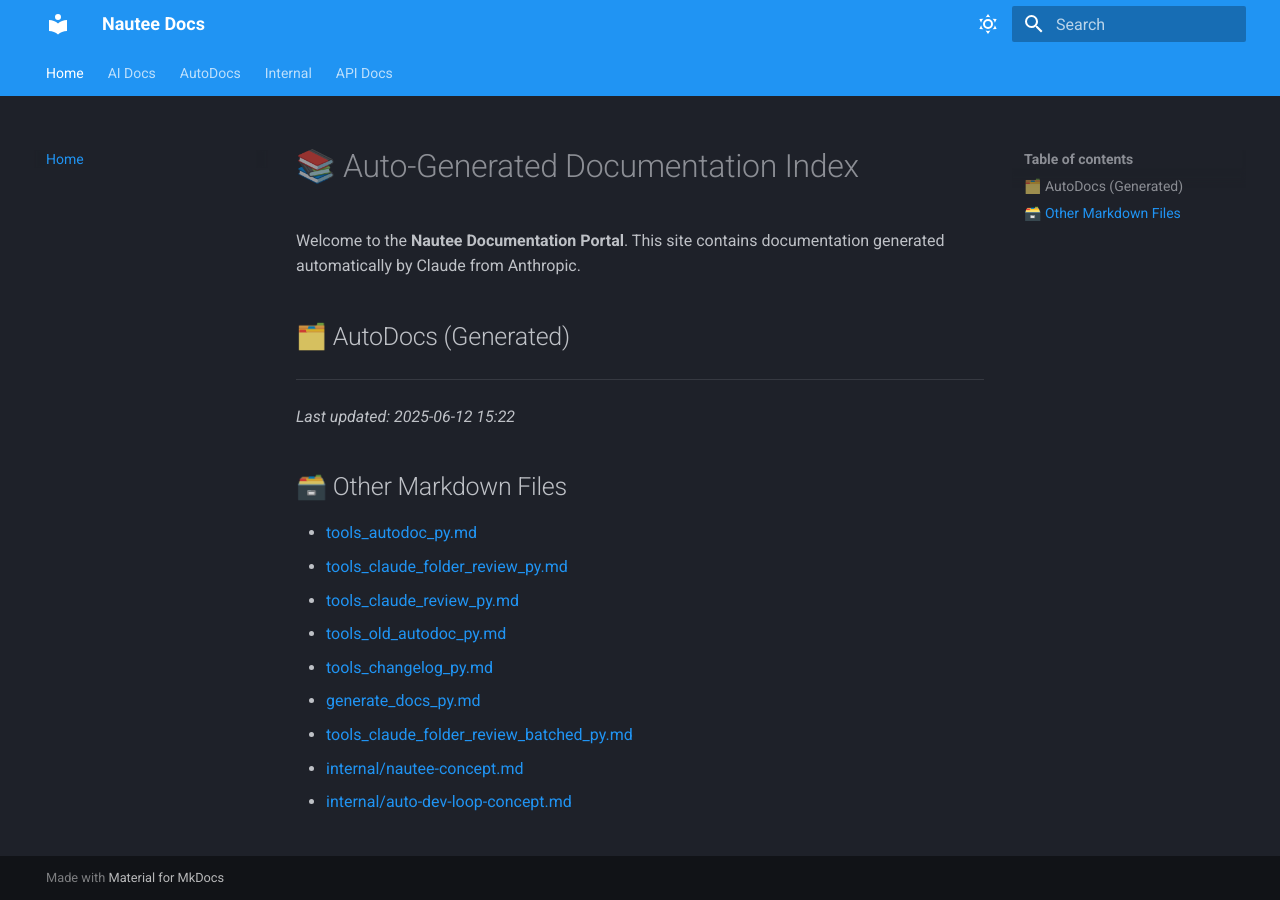
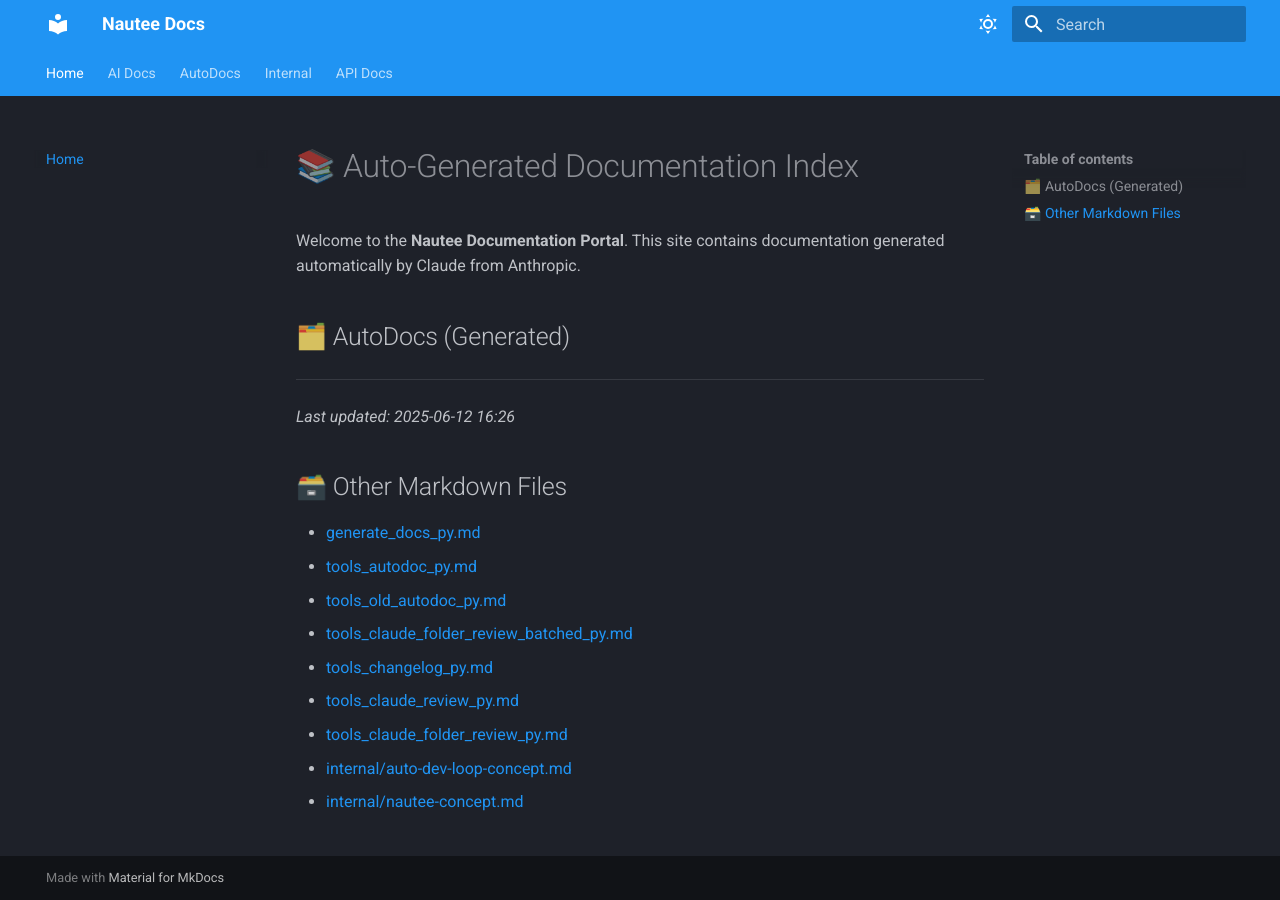
Before and after one commit to 48Nauts-Operator/nautee, an MkDocs documentation site: the page built from docs/index.md, in a window 1280 px wide. Built offline with MkDocs 1.6.1 and Material for MkDocs 9.7.7, drawn with Linux system fonts in a browser that asks for light colours.

```diff
--- a/docs/index.md
+++ b/docs/index.md
@@ -7,16 +7,16 @@ Welcome to the **Nautee Documentation Portal**. This site contains documentation
 
 ---
 
-_Last updated: 2025-06-12 15:22_
+_Last updated: 2025-06-12 16:26_
 
 ## 🗃️ Other Markdown Files
 
+- [generate_docs_py.md](generate_docs_py.md)
 - [tools_autodoc_py.md](tools_autodoc_py.md)
+- [tools_old_autodoc_py.md](tools_old_autodoc_py.md)
+- [tools_claude_folder_review_batched_py.md](tools_claude_folder_review_batched_py.md)
+- [tools_changelog_py.md](tools_changelog_py.md)
+- [tools_claude_review_py.md](tools_claude_review_py.md)
 - [tools_claude_folder_review_py.md](tools_claude_folder_review_py.md)
-- [tools_claude_review_py.md](tools_claude_review_py.md)
-- [tools_old_autodoc_py.md](tools_old_autodoc_py.md)
-- [tools_changelog_py.md](tools_changelog_py.md)
-- [generate_docs_py.md](generate_docs_py.md)
-- [tools_claude_folder_review_batched_py.md](tools_claude_folder_review_batched_py.md)
+- [internal/auto-dev-loop-concept.md](internal/auto-dev-loop-concept.md)
 - [internal/nautee-concept.md](internal/nautee-concept.md)
-- [internal/auto-dev-loop-concept.md](internal/auto-dev-loop-concept.md)
```
